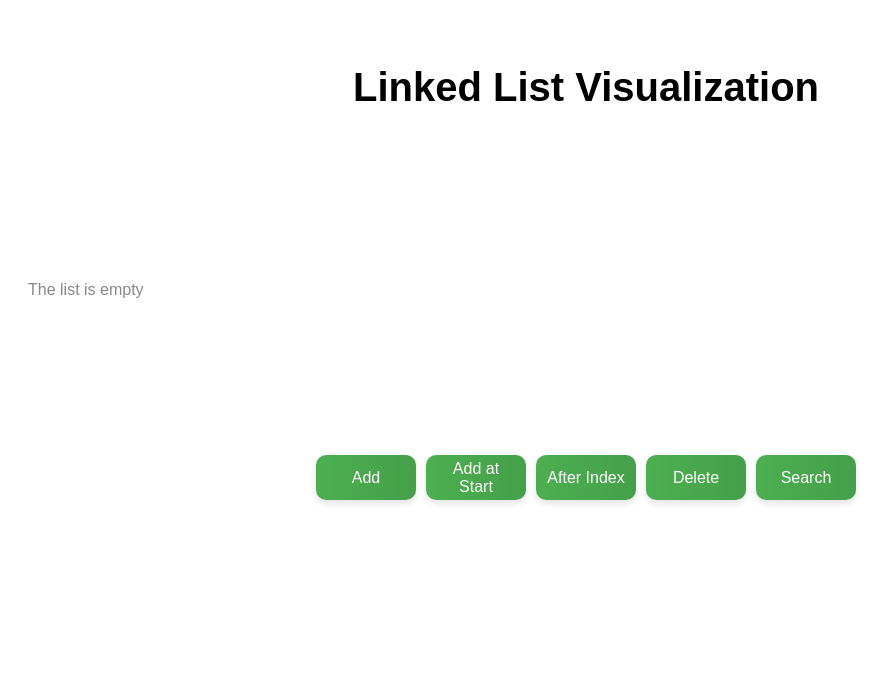
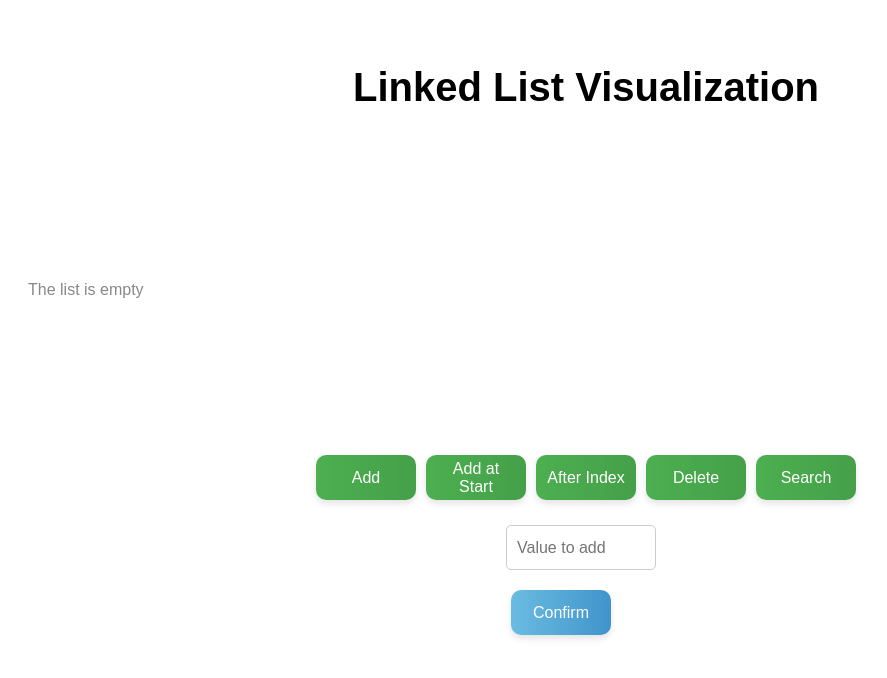
Before and after one commit to Jia2005/Algorific, a React (Create React App) app: page /linkedlist in a window 1280 px wide. Shown: the top 678 px of the page, without its empty margins (54-941 px from the left). Built offline with nearby package versions, Linux system fonts and the light colour scheme.

Commit message:
Changes in css and addition of functionalities as per user preference

```diff
--- a/src/LinkedList.js
+++ b/src/LinkedList.js
@@ -24,12 +24,12 @@ const Node = ({ node, isFirst, x, y, nextPointer, isTraversed }) => (
 const Link = ({ from, to }) => {
   const lineStyle = {
     position: 'absolute',
-    left: from.x + 100,
-    top: from.y + 25,
+    left: from.x + 110,
+    top: from.y + 30,
     width: to.x - (from.x + 100),
     height: '5px',
     backgroundColor: 'black',
-    zIndex: -1,
+    zIndex: 1,
   };
 
   return <div style={lineStyle} />;
@@ -38,11 +38,13 @@ const Link = ({ from, to }) => {
 const LinkedList = () => {
   const [nodes, setNodes] = useState([]);
   const [inputValue, setInputValue] = useState('');
-  const [mode, setMode] = useState(null);
+  const [mode, setMode] = useState('add');
   const [message, setMessage] = useState('');
-  const [position, setPosition] = useState(null);
+  const [position, setPosition] = useState('');
   const [traversedNodes, setTraversedNodes] = useState([]);
   const containerRef = useRef(null);
+  const inputRef = useRef(null);
+  const positionRef = useRef(null);
 
   const addNode = (value, position) => {
     const newNode = {
@@ -119,11 +121,16 @@ const LinkedList = () => {
     }
 
     setMessage('Value not found');
+    await new Promise(resolve => setTimeout(resolve, 2000));
+    setTraversedNodes([]);
+    nodes.forEach((n) => n.color = 'blue');
+    setNodes([...nodes]);
   };
 
   const handleModeChange = (newMode) => {
     setMode(newMode);
-    setPosition(null);
+    setPosition('');
+    inputRef.current.focus();
   };
 
   const handleInputChange = (e) => {
@@ -131,25 +138,33 @@ const LinkedList = () => {
   };
 
   const handlePositionChange = (e) => {
-    setPosition(parseInt(e.target.value, 10));
+    setPosition(e.target.value);
   };
 
   const handleConfirm = () => {
     const intValue = parseInt(inputValue, 10);
-    if (isNaN(intValue)) {
-      setInputValue('');
-      return;
+    if (mode === 'add') {
+      if (!isNaN(intValue)) {
+        addNode(intValue, null);
+      } else {
+        setMessage('Invalid Input');
       }
-
-    if (mode === 'add') {
-      addNode(intValue, null);
     } else if (mode === 'add-start') {
+      if (!isNaN(intValue)) {
         addNode(intValue, 'start');
+      } else {
+        setMessage('Invalid Input');
+      }
     } else if (mode === 'add-after') {
-      if (position > 0 && position <= nodes.length) {
-        addNode(intValue, position);
+      if (position === '') {
+        setMessage('No index written!');
       } else {
-        setMessage('Invalid index. Please choose a valid index to add after (greater than 0).');
+        const posValue = parseInt(position, 10);
+        if (posValue > 0 && posValue <= nodes.length) {
+          addNode(intValue, posValue);
+        } else {
+          setMessage('Invalid Index');
+        }
       }
     } else if (mode === 'delete') {
       deleteNode(intValue);
@@ -158,11 +173,25 @@ const LinkedList = () => {
     }
 
     setInputValue('');
+    setPosition('');
+  };
+
+  const handleKeyDown = (e) => {
+    if (e.key === 'Enter') {
+      handleConfirm();
+    }
   };
 
   useEffect(() => {
+    inputRef.current.focus();
+  }, []);
+
+  useEffect(() => {
     containerRef.current?.scrollIntoView({ behavior: 'smooth' });
-  }, [nodes]);
+    if (mode) {
+      inputRef.current.focus();
+    }
+  }, [nodes, mode]);
 
   return (
     <div style={styles.container} ref={containerRef}>
@@ -213,29 +242,30 @@ const LinkedList = () => {
           <button onClick={() => handleModeChange('search')} style={styles.button}>Search</button>
         </div>
 
-        {mode && (
         <div style={styles.inputSection}>
           <input
             type="text"
             value={inputValue}
             onChange={handleInputChange}
-              placeholder={`Value to ${mode}`}
+            onKeyDown={handleKeyDown}
+            placeholder={`Value to ${mode || 'Add'}`}
             style={styles.textInput}
+            ref={inputRef}
           />
           {mode === 'add-after' && nodes.length > 0 && (
             <div style={styles.inputWrapper}>
               <input
                 type="number"
-                  value={position || ''}
+                value={position}
                 onChange={handlePositionChange}
                 placeholder="Index (greater than 0)"
                 style={styles.textInput}
+                ref={positionRef}
               />
             </div>
           )}
-            <button onClick={handleConfirm} style={styles.button}>Confirm</button>
+          <button onClick={handleConfirm} style={{ ...styles.cbutton}}>Confirm</button>
         </div>
-        )}
       </div>
     </div>
   );
@@ -326,6 +356,19 @@ const styles = {
     transition: 'background 0.3s, box-shadow 0.3s',
     boxShadow: '0 4px 6px rgba(0, 0, 0, 0.1)',
   },
+  cbutton: {
+    background: 'linear-gradient(90deg, #6abce2, #4194cb)',
+    color: '#fff',
+    border: 'none',
+    height: '45px',
+    width: '100px',
+    fontSize: '16px',
+    borderRadius: '10px',
+    cursor: 'pointer',
+    margin: '5px',
+    transition: 'background 0.3s, box-shadow 0.3s',
+    boxShadow: '0 4px 6px rgba(0, 0, 0, 0.1)',
+  },
   inputSection: {
     marginBottom: '20px',
   },
--- a/src/Queues.js
+++ b/src/Queues.js
@@ -1,27 +1,57 @@
-import React, { useState } from 'react';
+import React, { useState, useEffect, useRef } from 'react';
 
-const QueueVisualization = () => {
+const Queues = () => {
   const [queue, setQueue] = useState([]);
   const [maxSize, setMaxSize] = useState(5);
   const [inputValue, setInputValue] = useState('');
   const [message, setMessage] = useState('');
-  const [isEnqueuing, setIsEnqueuing] = useState(true);
+  const inputRef = useRef(null);
+
+  useEffect(() => {
+    inputRef.current.focus();
+
+    const handleKeyDown = (e) => {
+      if (e.key === 'Delete') {
+        dequeue();
+      }
+    };
+
+    window.addEventListener('keydown', handleKeyDown);
+    return () => {
+      window.removeEventListener('keydown', handleKeyDown);
+    };
+  }, [queue]);
 
   const enqueue = () => {
+    if (isNaN(inputValue) || inputValue.trim() === '') {
+      setMessage('Invalid Input');
+      setInputValue('');
+      return;
+    }
+
     if (queue.length < maxSize) {
       setQueue([...queue, inputValue]);
       setMessage(`Enqueued: ${inputValue}`);
-      setInputValue('');
     } else {
       setMessage('Queue is full!');
     }
-    setIsEnqueuing(true);
+    setInputValue('');
+  };
+
+  const handleInputChange = (e) => {
+    setInputValue(e.target.value);
+  };
+
+  const handleKeyDownInput = (e) => {
+    if (e.key === 'Enter') {
+      enqueue();
+    }
   };
 
   const dequeue = () => {
     if (queue.length > 0) {
-      const removedValue = queue.shift();
-      setQueue([...queue]);
+      const removedValue = queue[0];
+      setQueue((prevQueue) => prevQueue.slice(1));
       setMessage(`Dequeued: ${removedValue}`);
     } else {
       setMessage('Queue is empty!');
@@ -31,10 +61,6 @@ const QueueVisualization = () => {
   const resetQueue = () => {
     setQueue([]);
     setMessage('Queue reset!');
-  };
-
-  const handleInputChange = (e) => {
-    setInputValue(e.target.value);
   };
 
   const handleQueueSizeChange = (e) => {
@@ -76,12 +102,13 @@ const QueueVisualization = () => {
           </label>
         </div>
 
-        {isEnqueuing && (
         <div style={styles.enqueueInputContainer}>
           <input
             type="text"
             value={inputValue}
             onChange={handleInputChange}
+            onKeyDown={handleKeyDownInput}
+            ref={inputRef}
             placeholder="Enter value to enqueue"
             style={styles.textInput}
           />
@@ -89,7 +116,7 @@ const QueueVisualization = () => {
             Enqueue
           </button>
         </div>
-        )}
+
         <div>
           <button onClick={dequeue} style={styles.primaryButton}>
             Dequeue
@@ -113,12 +140,12 @@ const styles = {
     alignItems: 'center',
     justifyContent: 'center',
     padding: '20px',
-    backgroundColor:'white',
+    backgroundColor: 'white',
   },
   header: {
     marginBottom: '20px',
     textAlign: 'center',
-    color:'black',
+    color: 'black',
   },
   queueContainer: {
     width: '100%',
@@ -176,7 +203,7 @@ const styles = {
   label: {
     fontSize: '18px',
     marginRight: '10px',
-    color:'black',
+    color: 'black',
   },
   numberInput: {
     width: '60px',
@@ -196,25 +223,25 @@ const styles = {
     borderRadius: '10px',
     cursor: 'pointer',
     margin: '10px',
-    height:'40px',
-    width:'100px',
-    marginTop:'6px',
+    height: '40px',
+    width: '100px',
+    marginTop: '6px',
     marginBottom: '6px',
     display: 'flex',
     justifyContent: 'center',
-    alignItems:'center',
+    alignItems: 'center',
   },
   secondaryButton: {
     backgroundColor: '#f44336',
     color: '#fff',
     border: 'none',
-    height:'40px',
-    width:'150px',
-    marginTop:'6px',
+    height: '40px',
+    width: '150px',
+    marginTop: '6px',
     marginBottom: '6px',
     display: 'flex',
     justifyContent: 'center',
-    alignItems:'center',
+    alignItems: 'center',
     fontSize: '16px',
     borderRadius: '10px',
     cursor: 'pointer',
@@ -223,14 +250,14 @@ const styles = {
     backgroundColor: '#4CAF50',
     color: '#fff',
     border: 'none',
-    height:'40px',
-    width:'100px',
+    height: '40px',
+    width: '100px',
     fontSize: '16px',
-    marginTop:'6px',
+    marginTop: '6px',
     marginBottom: '6px',
     display: 'flex',
     justifyContent: 'center',
-    alignItems: "center",
+    alignItems: 'center',
     borderRadius: '10px',
     cursor: 'pointer',
   },
@@ -248,4 +275,4 @@ const styles = {
   },
 };
 
-export default QueueVisualization;
+export default Queues;
--- a/src/Stacks.js
+++ b/src/Stacks.js
@@ -1,26 +1,48 @@
-import React, { useState } from 'react';
+import React, { useState, useEffect, useRef } from 'react';
 
 const Stacks = () => {
   const [stack, setStack] = useState([]);
   const [stackSize, setStackSize] = useState(5);
   const [inputValue, setInputValue] = useState('');
   const [message, setMessage] = useState('');
+  const inputRef = useRef(null);
+
+  useEffect(() => {
+    inputRef.current.focus();
+
+    const handleKeyDown = (e) => {
+      if (e.key === 'Delete') {
+        pop();
+      }
+    };
+
+    window.addEventListener('keydown', handleKeyDown);
+    return () => {
+      window.removeEventListener('keydown', handleKeyDown);
+    };
+  }, [stack]);
 
   const push = () => {
+    if (isNaN(inputValue) || inputValue.trim() === '') {
+      setMessage('Invalid Input');
+      setInputValue('');
+      return;
+    }
+
     if (stack.length < stackSize) {
       setStack([...stack, inputValue]);
-      setMessage(`Pushed Element ${inputValue}`);
-      setInputValue('');
+      setMessage(`Pushed Element: ${inputValue}`);
     } else {
       setMessage('Stack Full');
     }
+    setInputValue('');
   };
 
   const pop = () => {
     if (stack.length > 0) {
-      const poppedValue = stack.pop();
-      setStack([...stack]);
-      setMessage(`Popped Element ${poppedValue}`);
+      const poppedValue = stack[stack.length - 1];
+      setStack((prevStack) => prevStack.slice(0, -1));
+      setMessage(`Popped Element: ${poppedValue}`);
     } else {
       setMessage('Stack Empty');
     }
@@ -36,10 +58,16 @@ const Stacks = () => {
     setMessage('');
   };
 
+  const handleKeyDownInput = (e) => {
+    if (e.key === 'Enter') {
+      push();
+    }
+  };
+
   return (
     <div style={styles.container}>
       <header style={styles.header}>
-        <h1 style={{fontSize:'40px'}}><br></br>Stack Visualization</h1>
+        <h1 style={{ fontSize: '40px' }}>Stack Visualization</h1>
       </header>
       <div style={styles.stackContainer}>
         <div style={styles.stack}>
@@ -74,6 +102,8 @@ const Stacks = () => {
             type="text"
             value={inputValue}
             onChange={handleInputChange}
+            onKeyDown={handleKeyDownInput}
+            ref={inputRef}
             placeholder="Enter value to push"
             style={styles.textInput}
           />
```
Also changed, not shown: src/Game/bst.js (+10 -61 lines). Lines whose indentation alone changed are shown as unchanged.
